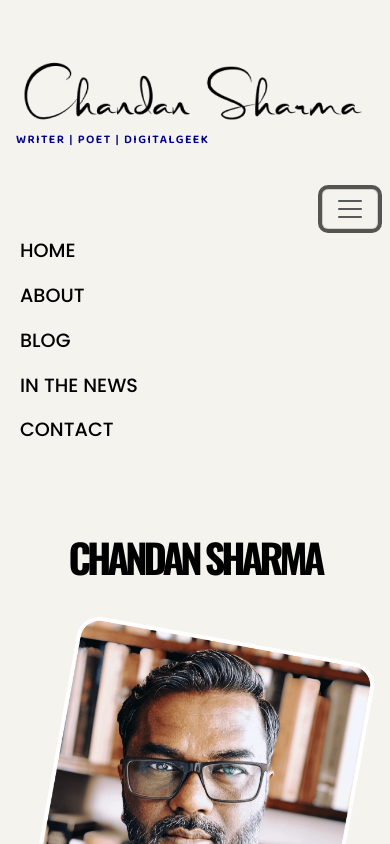
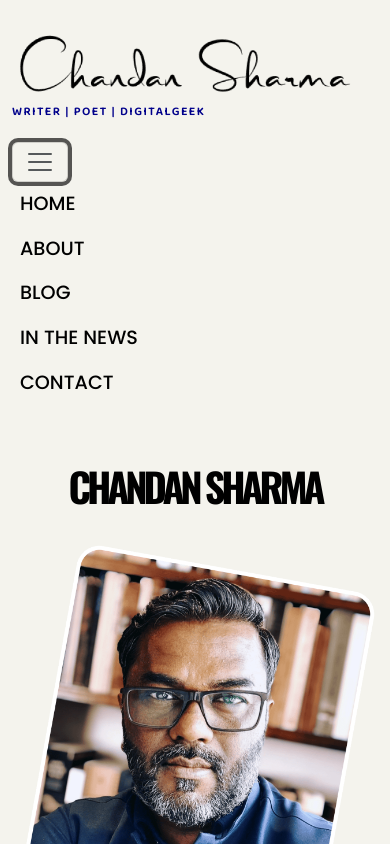
Before and after one commit to nityabs/chandan, a plain HTML site: page index.html in a window 390 px wide. Both pictures are taken after a click on the button "Toggle navigation". Shown: the top 844 px of the page. Drawn offline with nearby package versions, Linux system fonts and the light colour scheme; a web font is replaced by a local one.

Commit message:
refactor: standardise navbar structure and fix hamburger menu alignment

```diff
--- a/index.html
+++ b/index.html
@@ -14,19 +14,13 @@
   <body>
     <!-- Header Section -->
     <header class="header">
+      <nav class="navbar navbar-expand-lg navbar-light">
         <div class="container-fluid">
-        <div class="row py-4">
-          <div class="col-md-3 col-sm-12 logo-container">
-            <div class="logo-wrapper position-relative">
           <a class="navbar-brand" href="#">
             <img src="images/navbrand.png" alt="Logo" class="logo img-fluid" />
+            <p class="tagline">WRITER | POET | DIGITALGEEK</p>
           </a>
-              <p class="tagline">WRITER | POET | DIGITALGEEK</p>
-            </div>
-          </div>
-          <div class="col-md-9 col-sm-12">
-            <nav class="navbar navbar-expand-lg">
-              <button class="navbar-toggler ms-auto" type="button" data-bs-toggle="collapse" data-bs-target="#navbarNav">
+          <button class="navbar-toggler" type="button" data-bs-toggle="collapse" data-bs-target="#navbarNav" aria-controls="navbarNav" aria-expanded="false" aria-label="Toggle navigation">
             <span class="navbar-toggler-icon"></span>
           </button>
           <div class="collapse navbar-collapse justify-content-end" id="navbarNav">
@@ -38,10 +32,8 @@
               <li class="nav-item"><a class="nav-link" href="#">CONTACT</a></li>
             </ul>
           </div>
+        </div>
       </nav>
-          </div>
-        </div>
-      </div>
     </header>
 
     <!-- Hero Section -->
--- a/style.css
+++ b/style.css
@@ -50,6 +50,19 @@ h1, h2, h3, h4, h5, h6 {
 
 .navbar .nav-link:hover {
   color: #00008B;
+}
+
+/* Ensure collapsed navbar items are left-aligned */
+@media (max-width: 991.98px) { /* Bootstrap's 'lg' breakpoint is 992px */
+  .navbar-collapse {
+    justify-content: flex-start !important;
+  }
+  .navbar-nav {
+    width: 100%;
+  }
+  .navbar-nav .nav-item {
+    text-align: left;
+  }
 }
 
 /* Hero Section */
```
Lines whose indentation alone changed are shown as unchanged.
